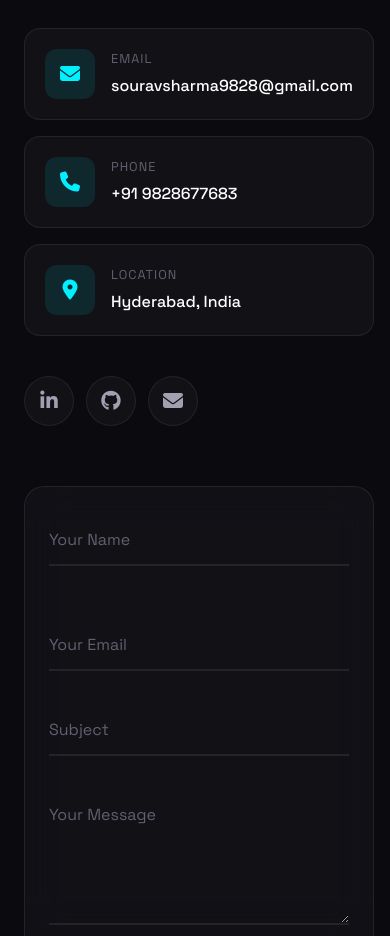
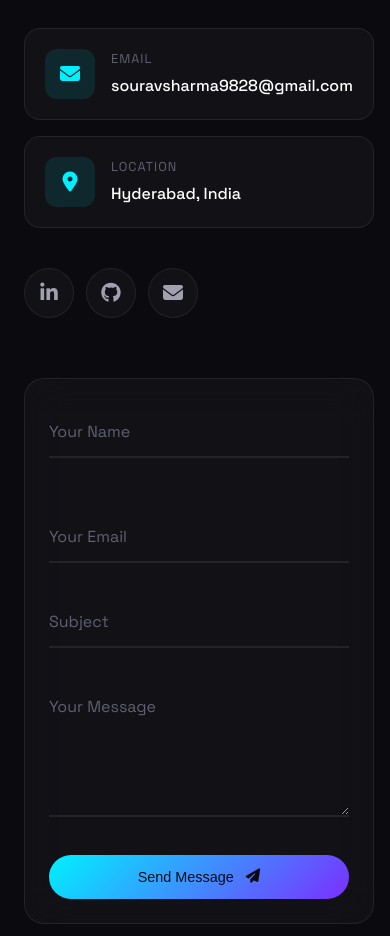
Before and after one commit to Schrodanger/Schrodanger.github.io, a plain HTML site: page index.html in a window 390 px wide. Shown: the part 10120-11056 px from the top of the page. Drawn offline with Linux system fonts and the light colour scheme.

Commit message:
Remove phone number

```diff
--- a/index.html
+++ b/index.html
@@ -605,15 +605,6 @@
                                 <span class="value">souravsharma9828@gmail.com</span>
                             </div>
                         </a>
-                        <a href="tel:+919828677683" class="contact-item magnetic" data-magnetic>
-                            <div class="contact-icon">
-                                <i class="fas fa-phone"></i>
-                            </div>
-                            <div class="contact-text">
-                                <span class="label">Phone</span>
-                                <span class="value">+91 9828677683</span>
-                            </div>
-                        </a>
                         <div class="contact-item">
                             <div class="contact-icon">
                                 <i class="fas fa-map-marker-alt"></i>
```
